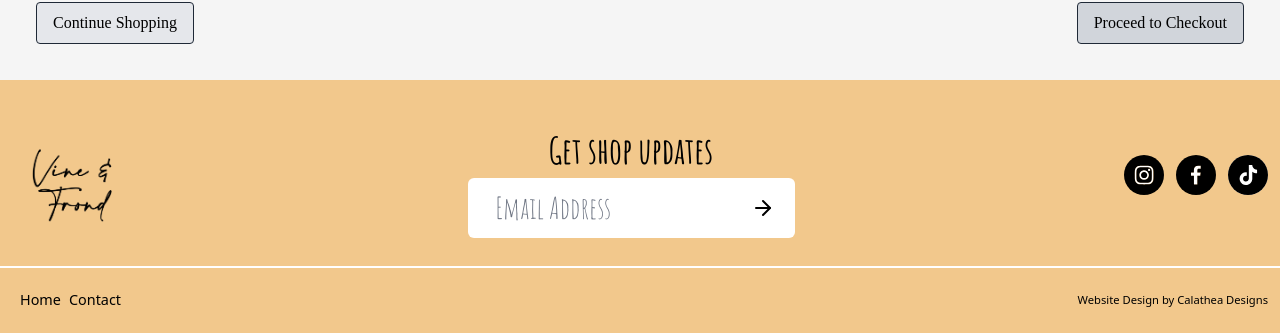
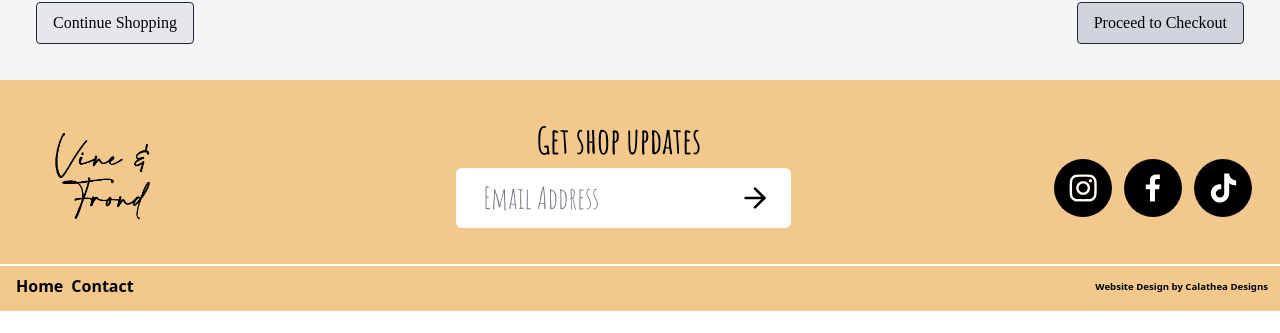
Before and after one commit to Calathea-Z/Vine-Frond-Shop, a Next.js app: page /cart in a window 1280 px wide. Shown: the part 516-849 px from the top of the page. After the commit the page ends 827 px from the top, so only its background shows below. Built offline with nearby package versions, Linux system fonts and the light colour scheme; no server answers; a web font is replaced by a local one.

Commit message:
Footer looking good. !

```diff
--- a/components/Footer.jsx
+++ b/components/Footer.jsx
@@ -18,14 +18,14 @@ const Footer = () => {
 	}, [router.pathname]);
 
 	const renderLogoImage = () => (
-		<div className="flex justify-center items-center w-full">
+		<div className="flex justify-center items-center w-full max-w-xs h-26">
 			<Image
 				src={simpleLogo}
 				alt="simple logo"
-				width={150}
-				height={150}
-				className="translate-y-3"
+				width={180}
+				className="translate-y-1 translate-x-4"
 				priority
+				style={{ objectFit: "contain", layout: "responsive" }}
 			/>
 		</div>
 	);
@@ -58,12 +58,10 @@ const Footer = () => {
 
 	return (
 		<div className="bg-[#f2c88c] flex flex-col justify-center items-center sm:py-1 w-full bottom-0 left-0 right-0 relative">
-			<div className="flex flex-col sm:flex-row justify-between items-center w-full py-4">
-				<div className="flex justify-center items-center sm:justify-start">
-					{renderLogoImage()}
-				</div>
+			<div className="flex flex-col sm:flex-row justify-between items-center w-full">
+				<div className="flex">{renderLogoImage()}</div>
 
-				<div className="w-full sm:w-auto flex justify-center mt-8 sm:mt-0 -mb-[4.2rem]">
+				<div className="w-full sm:w-auto flex justify-center -mb-[3rem] translate-x-5">
 					<form className="w-full sm:w-auto bg-white px-3 py-1 rounded-md flex items-center justify-between text-black">
 						<div className="flex-grow relative">
 							<label
@@ -93,7 +91,7 @@ const Footer = () => {
 								strokeWidth="2"
 								strokeLinecap="round"
 								strokeLinejoin="round"
-								className="w-6 h-6"
+								className="w-8 h-8"
 							>
 								<line x1="5" y1="12" x2="19" y2="12"></line>
 								<polyline points="12 5 19 12 12 19"></polyline>
@@ -102,22 +100,20 @@ const Footer = () => {
 					</form>
 				</div>
 
-				<div className="hidden sm:flex p-3 self-center mt-5 sm:mt-0">
-					{renderSocialIcons(40)}
-				</div>
+				<div className="mx-7 mt-7">{renderSocialIcons(58)}</div>
 			</div>
 
 			<div className="hidden sm:flex w-full border border-white justify-center items-center" />
 
 			<div className="flex justify-between w-full">
-				<div className="sm:flex justify-between items-center sm:p-5 text-md sm:text-md sm:gap-2 hidden">
+				<div className="sm:flex justify-between items-center p-0 sm:gap-2 hidden translate-x-4">
 					{isHomePage ? (
 						<motion.div
 							whileHover={{ scale: 1.1 }}
 							whileTap={{ scale: 0.9 }}
 							onClick={() => window.scrollTo({ top: 0, behavior: "smooth" })}
 							href="/"
-							className="cursor-pointer text-[.9rem] font-sans"
+							className="cursor-pointer font-sans font-semibold"
 						>
 							Home
 						</motion.div>
@@ -126,14 +122,17 @@ const Footer = () => {
 							<motion.div
 								whileHover={{ scale: 1.1 }}
 								whileTap={{ scale: 0.9 }}
-								className="text-[.9rem] font-sans"
+								className="cursor-pointer font-sans font-semibold"
 							>
 								Home
 							</motion.div>
 						</Link>
 					)}
 					<motion.div whileHover={{ scale: 1.1 }} whileTap={{ scale: 0.9 }}>
-						<Link href="/contact" className="text-[.9rem] font-sans">
+						<Link
+							href="/contact"
+							className="cursor-pointer font-sans font-semibold"
+						>
 							Contact
 						</Link>
 					</motion.div>
@@ -144,7 +143,7 @@ const Footer = () => {
 							href="https://zach-sykes.com"
 							target="_blank"
 							rel="noopener noreferrer"
-							className="text-[.7rem] font-sans"
+							className="cursor-pointer font-sans font-semibold text-[.6rem]"
 						>
 							Website Design by Calathea Designs
 						</Link>
```
